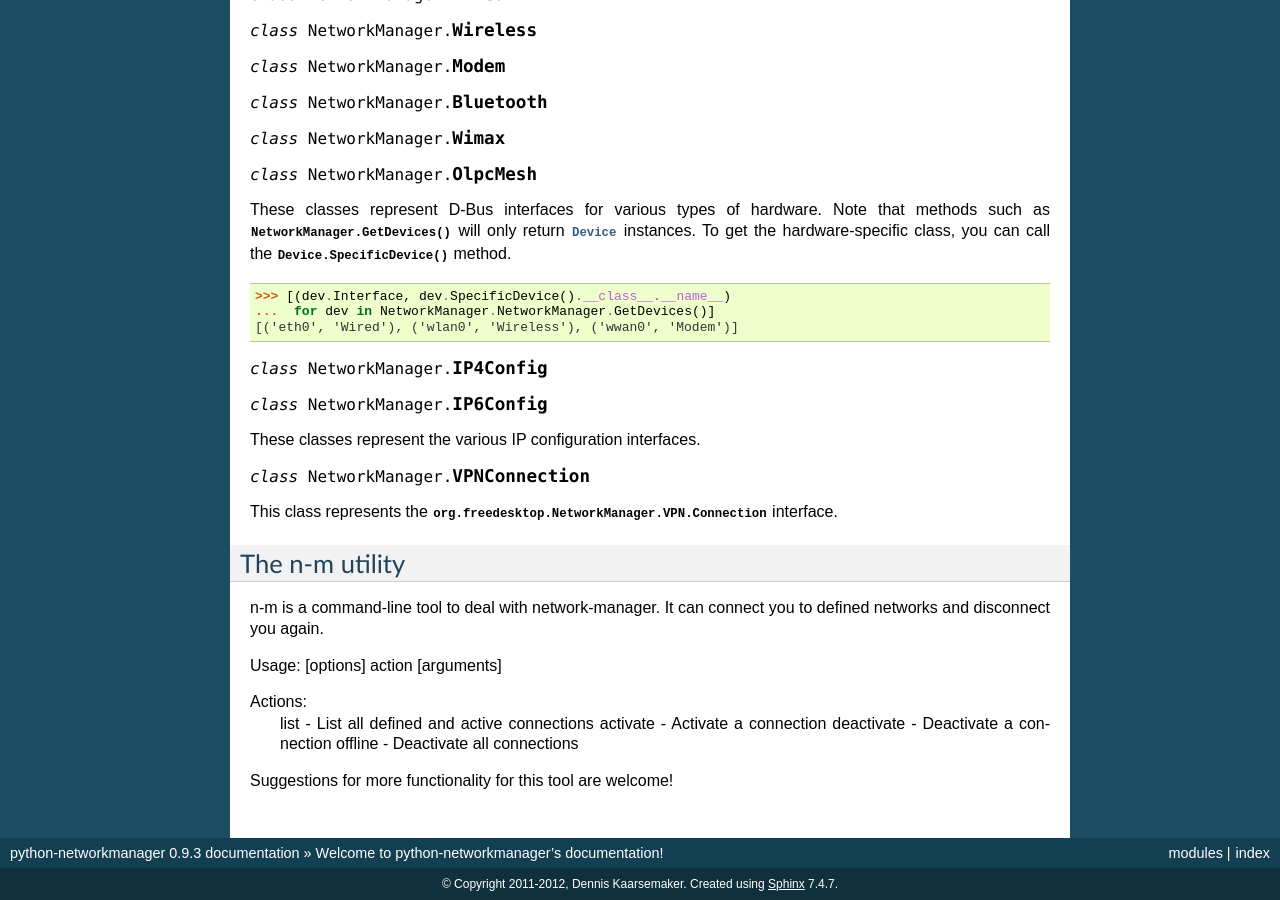
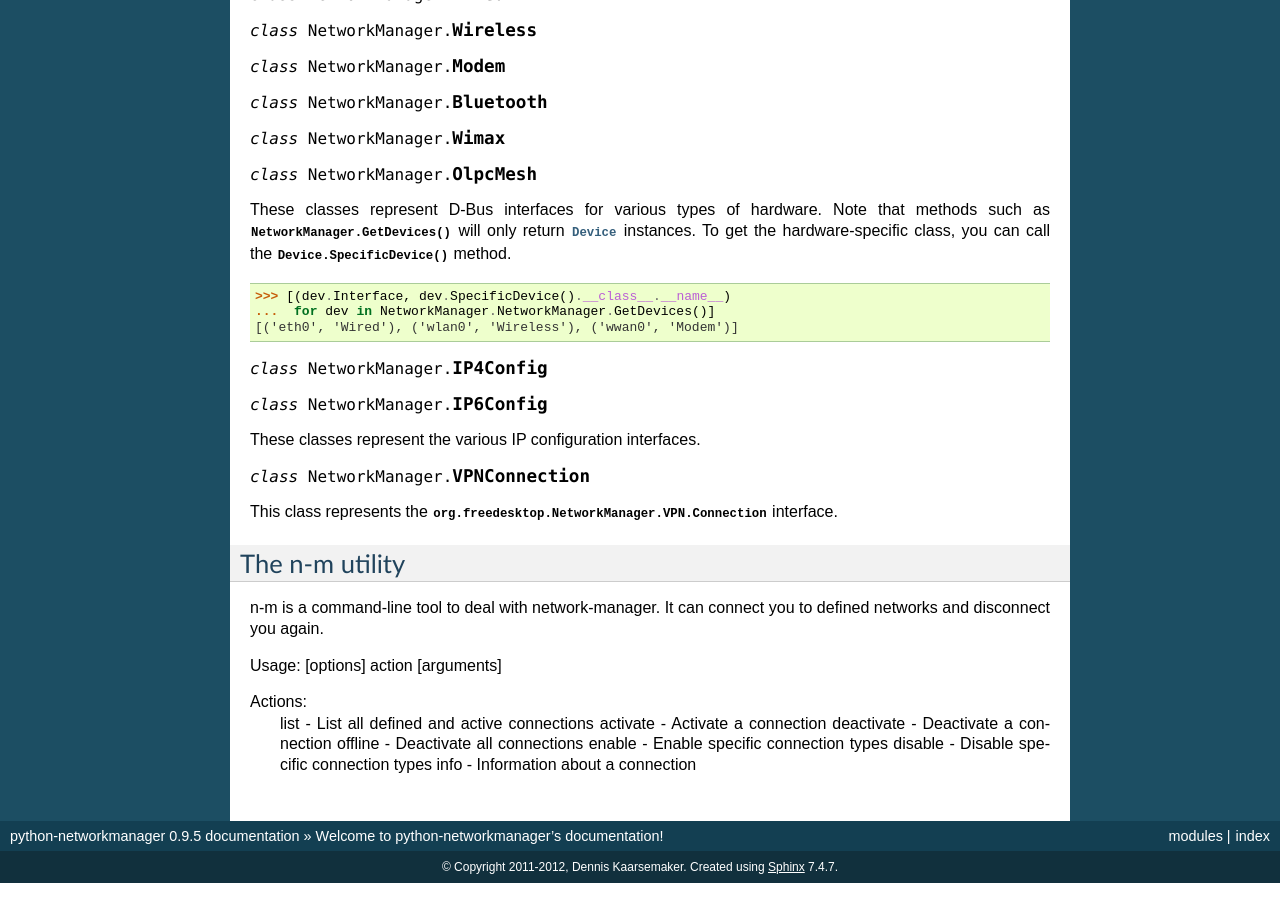
Before and after one commit to seveas/python-networkmanager, a Sphinx documentation site: the page built from docs/index.rst, in a window 1280 px wide and 900 px high, scrolled down 1487 px. Built offline with Sphinx 7.4.7, drawn with Linux system fonts in a browser that asks for light colours; some of the changed text lies outside the part shown.

Commit message:
Add some informational commands

```diff
--- a/docs/conf.py
+++ b/docs/conf.py
@@ -50,7 +50,7 @@ copyright = u'2011-2012, Dennis Kaarsemaker'
 # The short X.Y version.
 version = '0.9'
 # The full version, including alpha/beta/rc tags.
-release = '0.9.3'
+release = '0.9.5'
 
 # The language for content autogenerated by Sphinx. Refer to documentation
 # for a list of supported languages.
--- a/docs/index.rst
+++ b/docs/index.rst
@@ -142,5 +142,6 @@ Actions:
   activate   - Activate a connection
   deactivate - Deactivate a connection
   offline    - Deactivate all connections
-
-Suggestions for more functionality for this tool are welcome!
+  enable     - Enable specific connection types
+  disable    - Disable specific connection types
+  info       - Information about a connection
--- a/setup.py
+++ b/setup.py
@@ -3,7 +3,7 @@
 from distutils.core import setup
 
 setup(name = "python-networkmanager",
-      version = "0.9.3",
+      version = "0.9.5",
       author = "Dennis Kaarsemaker",
       author_email = "dennis@kaarsemaker.net",
       url = "http://github.com/seveas/python-networkmanager",
```
Also changed, not shown: 1 other file.
